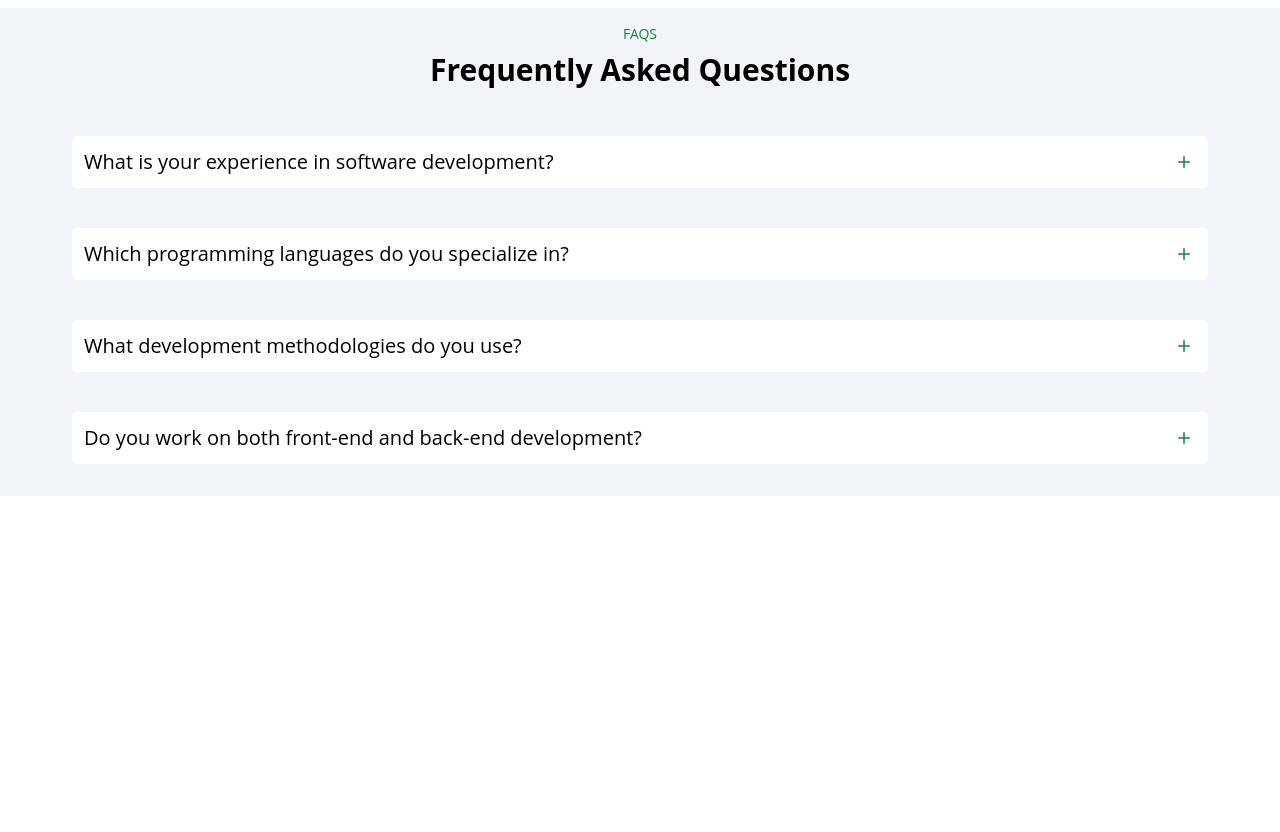
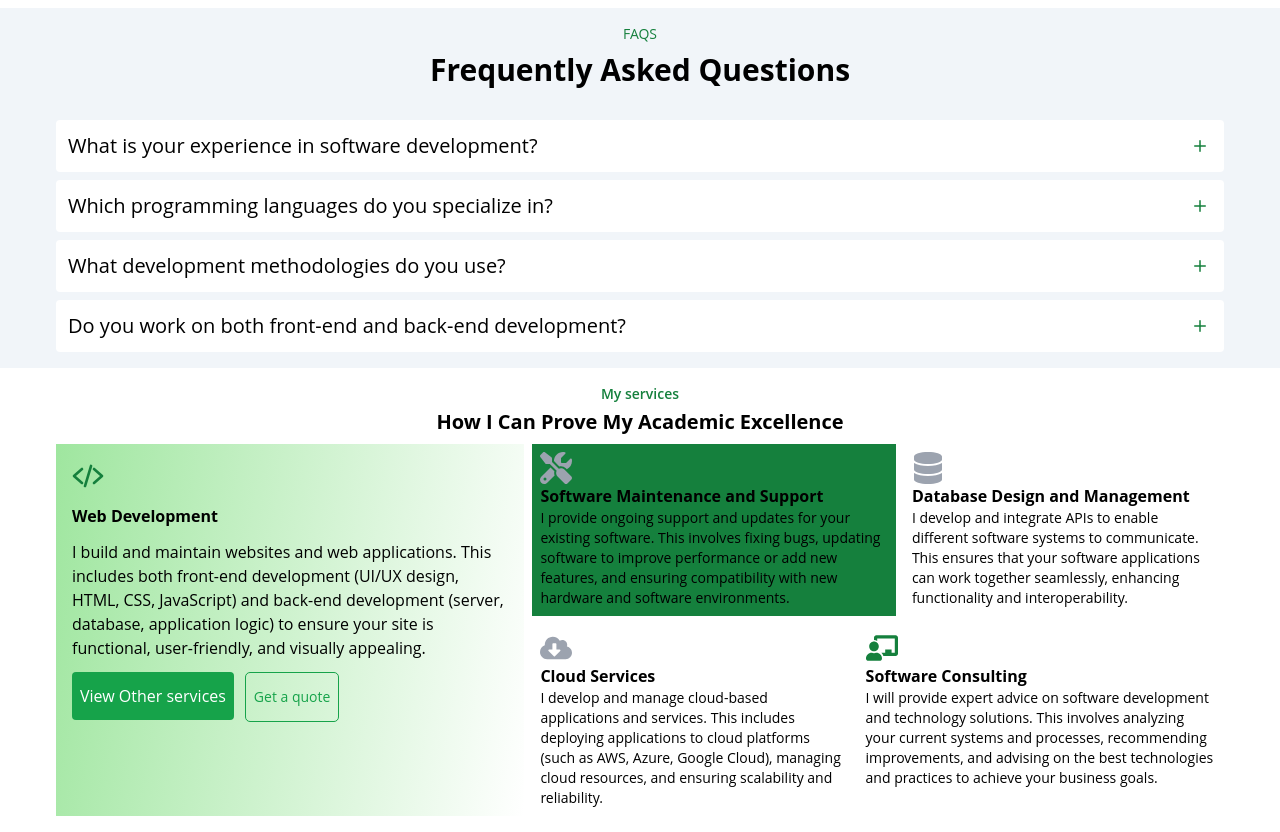
Before and after one commit to nathanrufus/my-portfolio-web, a Next.js app: page / in a window 1280 px wide. Shown: the part 1540-2372 px from the top of the page. Before the commit the page ends 2036 px from the top, so only its background shows below. Built offline with nearby package versions, Linux system fonts and the light colour scheme.

Commit message:
Completed Services component

```diff
--- a/app/page.js
+++ b/app/page.js
@@ -2,6 +2,7 @@ import Faq from "@/components/Faq"
 import HomePage from "@/components/Home"
 import AboutMe from "@/components/Majors"
 import Projects from "@/components/Projects"
+import Services from "@/components/Services"
 import React from "react"
 
 function page() {
@@ -11,6 +12,7 @@ function page() {
     <AboutMe/>
     <Projects/>
     <Faq/>
+    <Services/>
     </>
 
     )
--- a/components/Faq.jsx
+++ b/components/Faq.jsx
@@ -12,7 +12,7 @@ function Faq() {
     },
     {
       question: "Which programming languages do you specialize in?",
-      answer: "I specialize in Python,  and JavaScript. Python is my go-to language for its versatility and ease of use, allowing me to quickly prototype and develop applications.JavaScript, along with its libraries and frameworks such as React, is crucial for creating dynamic and interactive web applications. My proficiency in these languages enables me to tackle a wide range of software development tasks."
+      answer: "I specialize in Python and JavaScript. Python is my go-to language for its versatility and ease of use, allowing me to quickly prototype and develop applications. JavaScript, along with its libraries and frameworks such as React, is crucial for creating dynamic and interactive web applications. My proficiency in these languages enables me to tackle a wide range of software development tasks."
     },
     {
       question: "What development methodologies do you use?",
@@ -31,23 +31,24 @@ function Faq() {
 
   return (
     <div className="p-4 md:px-14 max-w-screen-xl mx-auto bg-slate-100">
-      <h1 className=" text-center text-sm mb-2 text-green-700">FAQS</h1>
+      <h1 className="text-center text-sm mb-2 text-green-700">FAQS</h1>
       <h2 className="text-3xl font-bold mb-8 text-center">Frequently Asked Questions</h2>
       <div className="space-y-2">
         {faqs.map((faq, index) => (
-          <div key={index} className=" p-4 rounded-sm ">
+          <div key={index} className="rounded-sm">
             <div
               className="flex justify-between items-center cursor-pointer hover:bg-green-500 p-3 rounded bg-white"
               onClick={() => toggleAnswer(index)}
-              onMouseEnter={() => setOpenIndex(index)}
-              onMouseLeave={() => setOpenIndex(null)}
+              style={{ minHeight: '3rem' }}
             >
               <h2 className="text-xl">{faq.question}</h2>
               <BsPlus className={`text-green-700 w-6 h-6 transform transition-transform ${openIndex === index ? 'rotate-45' : ''}`} />
             </div>
-            {openIndex === index && (
+            <div
+              className={`transition-all duration-300 ease-in-out overflow-hidden ${openIndex === index ? 'max-h-screen' : 'max-h-0'}`}
+            >
               <p className="text-sm mt-2">{faq.answer}</p>
-            )}
+            </div>
           </div>
         ))}
       </div>
--- /dev/null
+++ b/components/Services.jsx
@@ -0,0 +1,52 @@
+import React from "react";
+import { IoCodeSlash } from "react-icons/io5";
+import { FaScrewdriverWrench } from "react-icons/fa6";
+import { FaDatabase } from "react-icons/fa";
+import { FaCloudDownloadAlt } from "react-icons/fa";
+import { FaChalkboardTeacher } from "react-icons/fa";
+
+function Services() {
+    return <section className=" p-4 max-w-screen-xl md:px-14 mx-auto">
+        <h1 className=" text-sm text-green-700 mb-1 text-center font-semibold">My services</h1>
+        <h2 className=" font-bold text-center mb-2 text-xl">How I Can Prove My Academic Excellence</h2>
+        <div className=" md:flex md:space-x-2">
+            <div className=" flex flex-col space-y-3 hover:bg-green-300 transition-all duration-300 p-4 gradientBg">
+                <IoCodeSlash className=" text-xl text-green-700 h-8 w-8" />
+                <h1 className=" font-bold">Web Development</h1>
+                <p>I build and maintain websites and web applications. This includes both front-end development (UI/UX design, HTML, CSS, JavaScript) and back-end development (server, database, application logic) to ensure your site is functional, user-friendly, and visually appealing.</p>
+                <div className=" space-x-3">
+                    <button className=" py-3 px-2 rounded bg-green-600 text-white hover:bg-transparent hover:text-green-600 hover:outline outline-1">View Other services</button>
+                    <button className=" text-green-600 outline outline-1 rounded hover:bg-green-600 hover:text-white px-2 py-3.5 text-sm hover:outline-none">Get a quote</button>
+                </div>
+            </div>
+            <div className=" flex flex-col space-y-2">
+                <div className=" flex space-x-2">
+                    <div className=" bg-green-700 p-2">
+                        <FaScrewdriverWrench className=" text-xl text-gray-400 h-8 w-8" />
+                        <h1 className=" font-bold">Software Maintenance and Support</h1>
+                        <p className=" text-sm">I provide ongoing support and updates for your existing software. This involves fixing bugs, updating software to improve performance or add new features, and ensuring compatibility with new hardware and software environments.</p>
+                    </div>
+                    <div className="p-2">
+                        <FaDatabase className=" text-xl text-gray-400 h-8 w-8" />
+                        <h1 className=" font-bold">Database Design and Management</h1>
+                        <p className=" text-sm">I develop and integrate APIs to enable different software systems to communicate. This ensures that your software applications can work together seamlessly, enhancing functionality and interoperability.</p>
+                    </div>
+                </div>
+                <div className=" flex space-x-2">
+                    <div className="p-2">
+                        <FaCloudDownloadAlt className=" text-xl text-gray-400 h-8 w-8" />
+                        <h1 className=" font-bold">Cloud Services</h1>
+                        <p className="text-sm">I develop and manage cloud-based applications and services. This includes deploying applications to cloud platforms (such as AWS, Azure, Google Cloud), managing cloud resources, and ensuring scalability and reliability.</p>
+                    </div>
+                    <div className="p-2">
+                        <FaChalkboardTeacher className=" text-xl text-green-700 h-8 w-8" />
+                        <h1 className=" font-bold">Software Consulting</h1>
+                        <p className=" text-sm">I will provide expert advice on software development and technology solutions. This involves analyzing your current systems and processes, recommending improvements, and advising on the best technologies and practices to achieve your business goals.</p>
+                    </div>
+                </div>
+            </div>
+        </div>
+    </section>;
+}
+
+export default Services;
```
